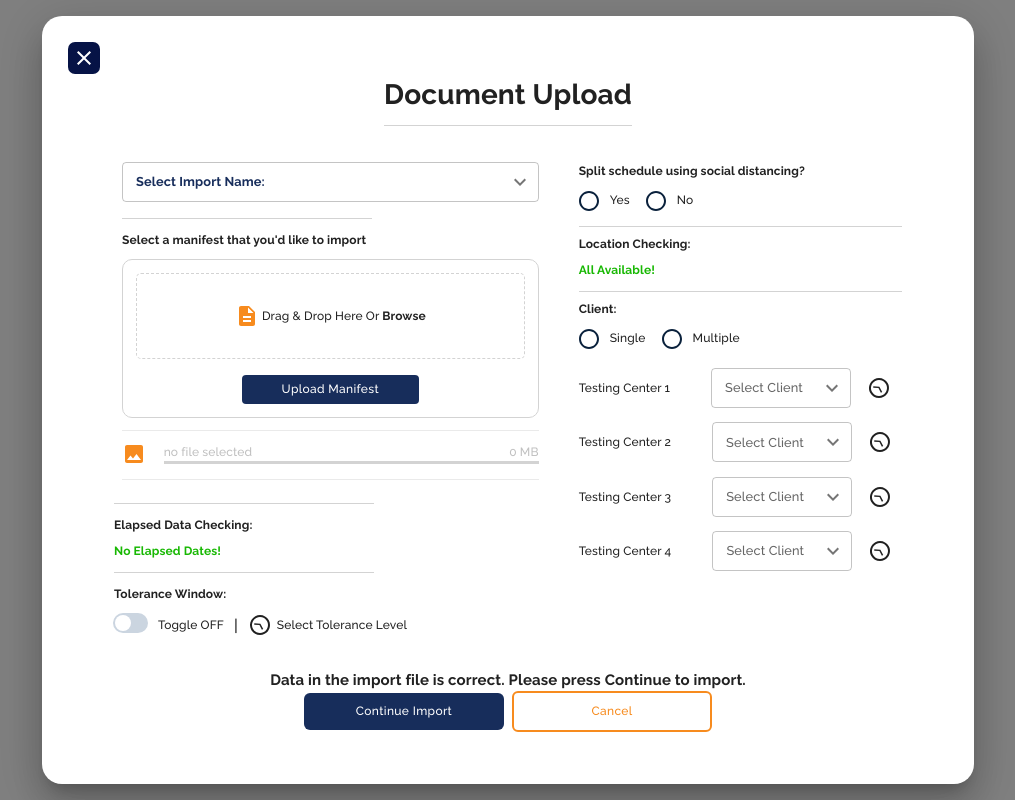
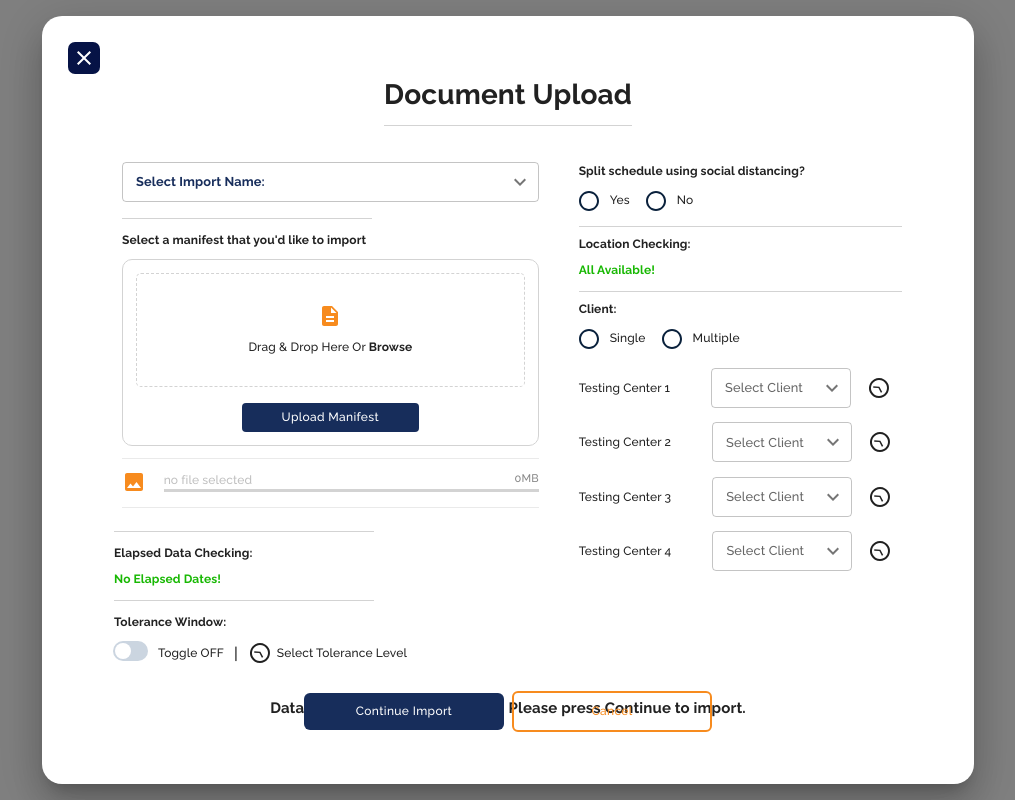
Before and after one commit to alvamanu/upload-app, a Next.js app: page / in a window 1280 px wide. Shown: the whole page, without its empty margins (132-1147 px from the left). Built offline with nearby package versions, Linux system fonts and the light colour scheme.

Commit message:
minor styling changes

```diff
--- a/components/ManifestDropZone.tsx
+++ b/components/ManifestDropZone.tsx
@@ -151,16 +151,13 @@ function ManifestDropZone() {
           <input {...getInputProps()} />
           <div
             style={{
-              display: "flex",
-              alignItems: "center",
-              justifyContent: "center",
               padding: "30px 35px",
               border: "dashed 1px lightgrey",
               borderRadius: 5,
               cursor: "pointer",
             }}
           >
-            <DescriptionIcon style={{ color: "#F78B1E", marginRight: 3 }} />
+            <DescriptionIcon style={{ color: "#F78B1E", marginBottom: 6 }} />
             <Typography style={{ fontSize: "12px", pointerEvents: "none" }}>
               {!fileDropError ? (
                 <span>
@@ -215,9 +212,13 @@ function ManifestDropZone() {
               {fileName}
             </Typography>
             <Typography
-              style={{ fontSize: "12px", color: "#c0c0c0", marginLeft: "auto" }}
+              style={{
+                fontSize: "11px",
+                color: "#878787",
+                marginLeft: "auto",
+              }}
             >
-              {fileSize} MB
+              {fileSize}MB
             </Typography>
           </Box>
           <LinearProgress
```
